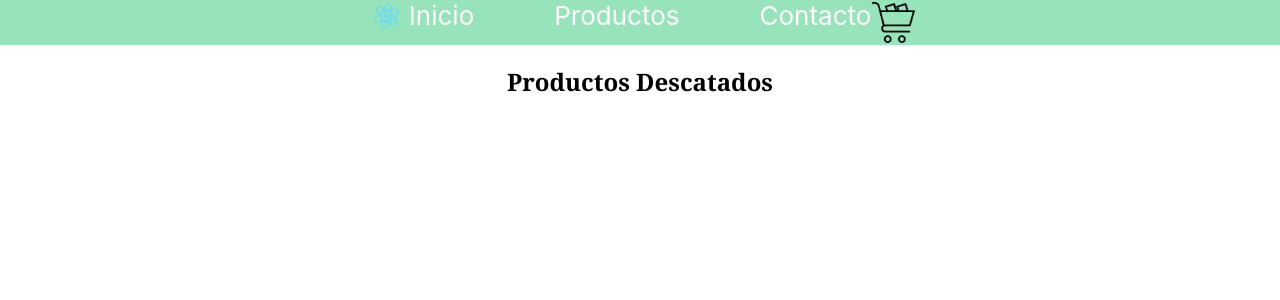
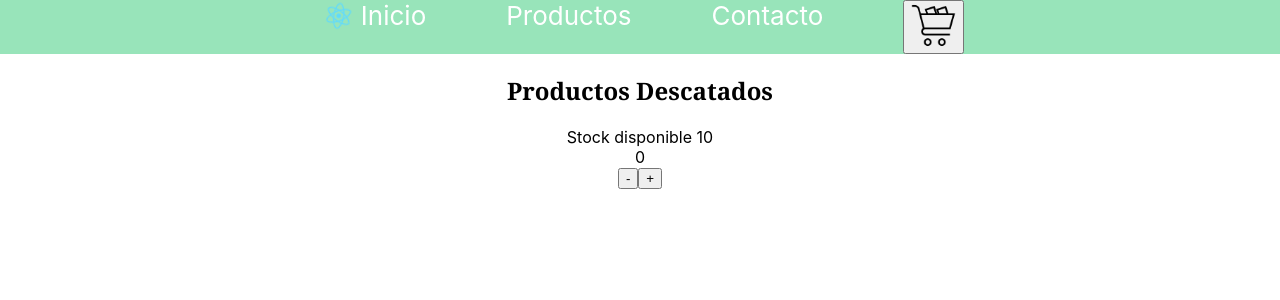
Before and after one commit to SantiagoFuentesGibert/primer-proyecto-react-js, a React (Create React App) app: page /productos in a window 1280 px wide. Shown: the top 300 px of the page. Built offline with nearby package versions, Linux system fonts and the light colour scheme.

Commit message:
Creando contador

```diff
--- a/src/App.js
+++ b/src/App.js
@@ -1,20 +1,21 @@
 import logo from './logo.svg';
 import './App.css';
 import NavBar from './Components/NavBar';
-import CardWidget from './Components/CardWidget/CardWidget'
 import ItemListContainer from './Components/ItemListContainer/ItemListContainer'
+import Counter from './Components/Counter/Counter';
 
 function App() {
+  const stock = 10;
   return (
     <div className="App">
       <header className="App-header">
         <img src={logo} className="App-logo" alt="logo" />
         <NavBar />
-        <CardWidget />
       </header>
       <main>
         <section>
           <ItemListContainer titulo/>
+          <Counter stock={stock}/>
         </section>
       </main>
     </div>
--- a/src/Components/CardWidget/CardWidget.js
+++ b/src/Components/CardWidget/CardWidget.js
@@ -3,7 +3,9 @@ import './CardWidget.styles.css';
 
 const Carrito = () => {
     return (
-        <img className="carrito" src={Imagen} alt='Imagen del carrito'></img>
+        <button>
+            <img className="carrito" src={Imagen} alt='Imagen del carrito'></img>
+        </button>
     );
 }
 
--- /dev/null
+++ b/src/Components/Counter/Counter.js
@@ -0,0 +1,18 @@
+import React, {useState} from "react";
+
+const Counter = (props) => {
+    const stockDisponible = 10;
+    const [stock, setStock] = useState(0);
+    const sumar = () => stock < props.stock ? setStock(stock + 1) : alert('Se alcanzo el stock disponible')
+    const restar = () => stock > 0 ? setStock(stock - 1) : alert('No sé pueden introducir valores negativos')
+  return (
+    <>
+    <span>Stock disponible {stockDisponible}</span>
+    <div>{stock}</div>
+    <button onClick={restar}>-</button>
+    <button onClick={sumar}>+</button>
+    </>
+  );
+}
+
+export default Counter;
--- a/src/Components/NavBar.js
+++ b/src/Components/NavBar.js
@@ -1,9 +1,12 @@
+import CardWidget from './CardWidget/CardWidget'
+
 const NavBar =  () => {
     return (
         <div className="NavBar-contenedor">
             <a className="NavBar-menu" href="#1">Inicio</a>
             <a className="NavBar-menu" href="#2">Productos</a>
             <a className="NavBar-menu" href="#3">Contacto</a>
+            <CardWidget />
         </div>
     );
 };
```
Also changed, not shown: src/Components/Counter/Counter.styles.css (added).
